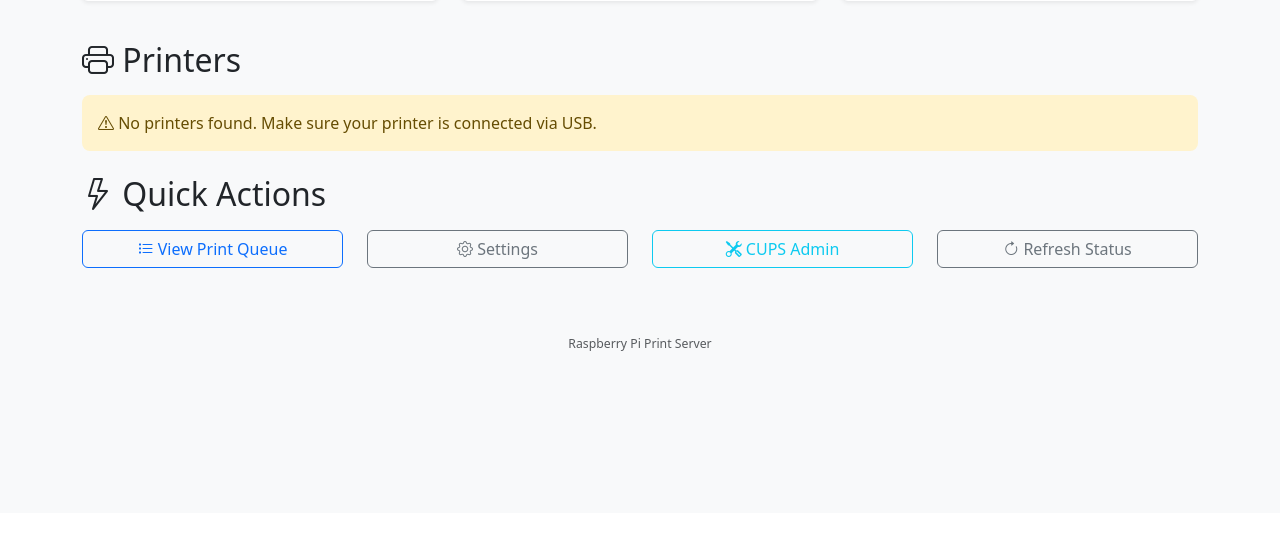
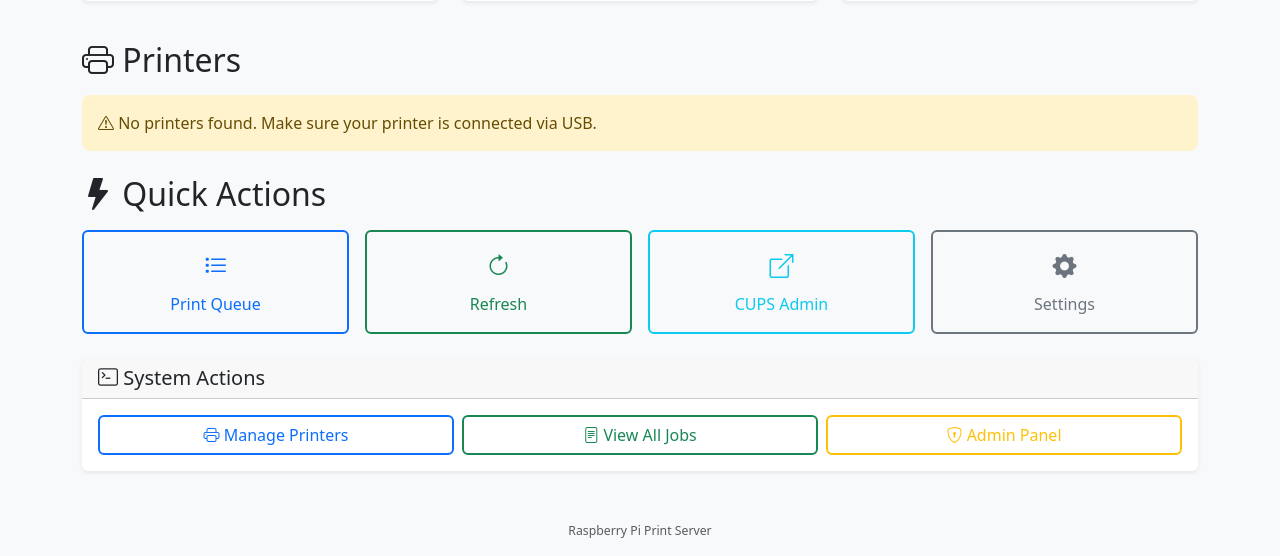
Before and after one commit to tamersherif00/Rpi_printserver, a Flask app: template src/web/templates/dashboard.html in a window 1280 px wide. Shown: the part 287-843 px from the top of the page. Before the commit the page ends 638 px from the top, so only its background shows below. Run offline with Flask 3, Linux system fonts and the light colour scheme; the template is opened without the code that fills it, so the values that code supplies are empty; parts of the project's set-up code (start-up, migrations or seed data) failed here and were passed over.

Commit message:
Enhance dashboard and queue interfaces with visual feedback for refresh actions; improve button accessibility and styles.

```diff
--- a/src/web/static/app.js
+++ b/src/web/static/app.js
@@ -15,6 +15,30 @@ async function refreshStatus() {
     } catch (error) {
         console.error('Error refreshing status:', error);
         showToast('Failed to refresh status', 'error');
+    }
+}
+
+/**
+ * Refresh dashboard with visual feedback
+ */
+async function refreshDashboard() {
+    const btn = document.getElementById('refreshBtn');
+    if (!btn) return;
+
+    // Add loading state
+    btn.disabled = true;
+    btn.classList.add('btn-refreshing');
+
+    try {
+        await refreshStatus();
+        showToast('Dashboard refreshed', 'success');
+    } catch (error) {
+        console.error('Error refreshing dashboard:', error);
+        showToast('Failed to refresh dashboard', 'error');
+    } finally {
+        // Remove loading state
+        btn.disabled = false;
+        btn.classList.remove('btn-refreshing');
     }
 }
 
@@ -51,6 +75,30 @@ async function refreshJobs() {
     } catch (error) {
         console.error('Error refreshing jobs:', error);
         showToast('Failed to refresh jobs', 'error');
+    }
+}
+
+/**
+ * Refresh jobs with visual feedback
+ */
+async function refreshJobsWithFeedback() {
+    const btn = document.getElementById('refreshJobsBtn');
+    if (!btn) return;
+
+    // Add loading state
+    btn.disabled = true;
+    btn.classList.add('btn-refreshing');
+
+    try {
+        await refreshJobs();
+        showToast('Jobs refreshed', 'success');
+    } catch (error) {
+        console.error('Error refreshing jobs:', error);
+        showToast('Failed to refresh jobs', 'error');
+    } finally {
+        // Remove loading state
+        btn.disabled = false;
+        btn.classList.remove('btn-refreshing');
     }
 }
 
--- a/src/web/static/style.css
+++ b/src/web/static/style.css
@@ -112,12 +146,123 @@ footer {
 /* Buttons */
 .btn {
     border-radius: 0.375rem;
+    font-weight: 500;
+    transition: all 0.2s ease-in-out;
+    border-width: 2px;
+}
+
+.btn:hover {
+    transform: translateY(-2px);
+    box-shadow: 0 4px 8px rgba(0, 0, 0, 0.15);
+}
+
+.btn:active {
+    transform: translateY(0);
+}
+
+/* Quick Action Buttons */
+.quick-action-btn {
+    padding: 1rem;
+    height: 100%;
+    min-height: 80px;
+    display: flex;
+    flex-direction: column;
+    align-items: center;
+    justify-content: center;
+    gap: 0.5rem;
+    text-decoration: none;
+}
+
+.quick-action-btn i {
+    font-size: 1.5rem;
+}
+
+.quick-action-btn:disabled {
+    opacity: 0.6;
+    cursor: not-allowed;
+    transform: none !important;
+}
+
+/* Button variants with improved colors */
+.btn-outline-primary {
+    border-color: #0d6efd;
+    color: #0d6efd;
+}
+
+.btn-outline-primary:hover {
+    background-color: #0d6efd;
+    border-color: #0d6efd;
+    color: white;
+}
+
+.btn-outline-success {
+    border-color: #198754;
+    color: #198754;
+}
+
+.btn-outline-success:hover {
+    background-color: #198754;
+    border-color: #198754;
+    color: white;
+}
+
+.btn-outline-warning {
+    border-color: #ffc107;
+    color: #ffc107;
+}
+
+.btn-outline-warning:hover {
+    background-color: #ffc107;
+    border-color: #ffc107;
+    color: #000;
+}
+
+.btn-outline-info {
+    border-color: #0dcaf0;
+    color: #0dcaf0;
+}
+
+.btn-outline-info:hover {
+    background-color: #0dcaf0;
+    border-color: #0dcaf0;
+    color: #000;
+}
+
+.btn-outline-secondary {
+    border-color: #6c757d;
+    color: #6c757d;
+}
+
+.btn-outline-secondary:hover {
+    background-color: #6c757d;
+    border-color: #6c757d;
+    color: white;
 }
 
 /* Loading state */
 .loading {
     opacity: 0.5;
     pointer-events: none;
+}
+
+.btn-loading {
+    position: relative;
+    pointer-events: none;
+}
+
+.btn-loading::after {
+    content: "";
+    position: absolute;
+    width: 16px;
+    height: 16px;
+    top: 50%;
+    left: 50%;
+    margin-left: -8px;
+    margin-top: -8px;
+    border: 2px solid currentColor;
+    border-radius: 50%;
+    border-right-color: transparent;
+    animation: spinner 0.75s linear infinite;
 }
 
 /* Animations */
--- a/src/web/templates/dashboard.html
+++ b/src/web/templates/dashboard.html
@@ -130,30 +130,65 @@
 <!-- Quick Actions -->
 <div class="row mt-4">
     <div class="col-12">
-        <h2 class="mb-3"><i class="bi bi-lightning"></i> Quick Actions</h2>
+        <h2 class="mb-3"><i class="bi bi-lightning-fill"></i> Quick Actions</h2>
     </div>
 </div>
 
-<div class="row">
-    <div class="col-md-6 col-lg-3 mb-3">
-        <a href="/queue" class="btn btn-outline-primary w-100">
-            <i class="bi bi-list-task"></i> View Print Queue
+<div class="row g-3 mb-4">
+    <!-- Primary Actions -->
+    <div class="col-sm-6 col-lg-3">
+        <a href="/queue" class="btn btn-outline-primary w-100 quick-action-btn">
+            <i class="bi bi-list-task"></i>
+            <span>Print Queue</span>
         </a>
     </div>
-    <div class="col-md-6 col-lg-3 mb-3">
-        <a href="/settings" class="btn btn-outline-secondary w-100">
-            <i class="bi bi-gear"></i> Settings
+    <div class="col-sm-6 col-lg-3">
+        <button id="refreshBtn" class="btn btn-outline-success w-100 quick-action-btn" onclick="refreshDashboard()">
+            <i class="bi bi-arrow-clockwise"></i>
+            <span>Refresh</span>
+        </button>
+    </div>
+    <div class="col-sm-6 col-lg-3">
+        <a href="http://{{ server_status.ip_address }}:631" target="_blank" class="btn btn-outline-info w-100 quick-action-btn">
+            <i class="bi bi-box-arrow-up-right"></i>
+            <span>CUPS Admin</span>
         </a>
     </div>
-    <div class="col-md-6 col-lg-3 mb-3">
-        <a href="http://{{ server_status.ip_address }}:631" target="_blank" class="btn btn-outline-info w-100">
-            <i class="bi bi-tools"></i> CUPS Admin
+    <div class="col-sm-6 col-lg-3">
+        <a href="/settings" class="btn btn-outline-secondary w-100 quick-action-btn">
+            <i class="bi bi-gear-fill"></i>
+            <span>Settings</span>
         </a>
     </div>
-    <div class="col-md-6 col-lg-3 mb-3">
-        <button class="btn btn-outline-secondary w-100" onclick="refreshStatus()">
-            <i class="bi bi-arrow-clockwise"></i> Refresh Status
-        </button>
+</div>
+
+<!-- System Actions -->
+<div class="row">
+    <div class="col-12">
+        <div class="card">
+            <div class="card-header">
+                <h5 class="mb-0"><i class="bi bi-terminal"></i> System Actions</h5>
+            </div>
+            <div class="card-body">
+                <div class="row g-2">
+                    <div class="col-sm-6 col-md-4">
+                        <a href="http://{{ server_status.ip_address }}:631/printers" target="_blank" class="btn btn-outline-primary w-100">
+                            <i class="bi bi-printer"></i> Manage Printers
+                        </a>
+                    </div>
+                    <div class="col-sm-6 col-md-4">
+                        <a href="http://{{ server_status.ip_address }}:631/jobs" target="_blank" class="btn btn-outline-success w-100">
+                            <i class="bi bi-file-text"></i> View All Jobs
+                        </a>
+                    </div>
+                    <div class="col-sm-6 col-md-4">
+                        <a href="http://{{ server_status.ip_address }}:631/admin" target="_blank" class="btn btn-outline-warning w-100">
+                            <i class="bi bi-shield-lock"></i> Admin Panel
+                        </a>
+                    </div>
+                </div>
+            </div>
+        </div>
     </div>
 </div>
 {% endblock %}
--- a/src/web/templates/queue.html
+++ b/src/web/templates/queue.html
@@ -7,7 +7,7 @@
     <div class="col-12">
         <h1 class="mb-4">
             <i class="bi bi-list-task"></i> Print Queue
-            <button class="btn btn-sm btn-outline-secondary ms-2" onclick="refreshJobs()">
+            <button id="refreshJobsBtn" class="btn btn-sm btn-outline-success ms-2" onclick="refreshJobsWithFeedback()">
                 <i class="bi bi-arrow-clockwise"></i> Refresh
             </button>
         </h1>
```
Also changed, not shown: other parts of src/web/static/style.css (+44 -0 lines), src/web/templates/settings.html (+10 -4 lines).
